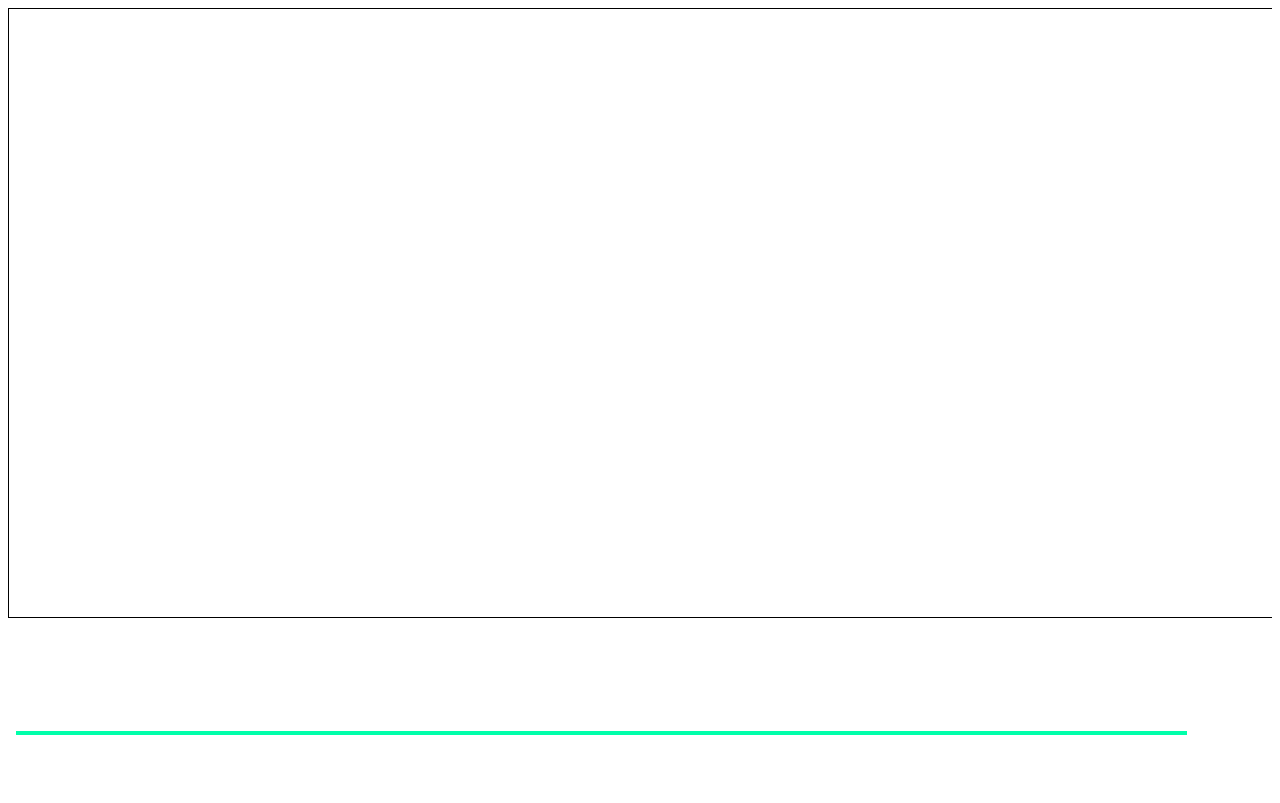
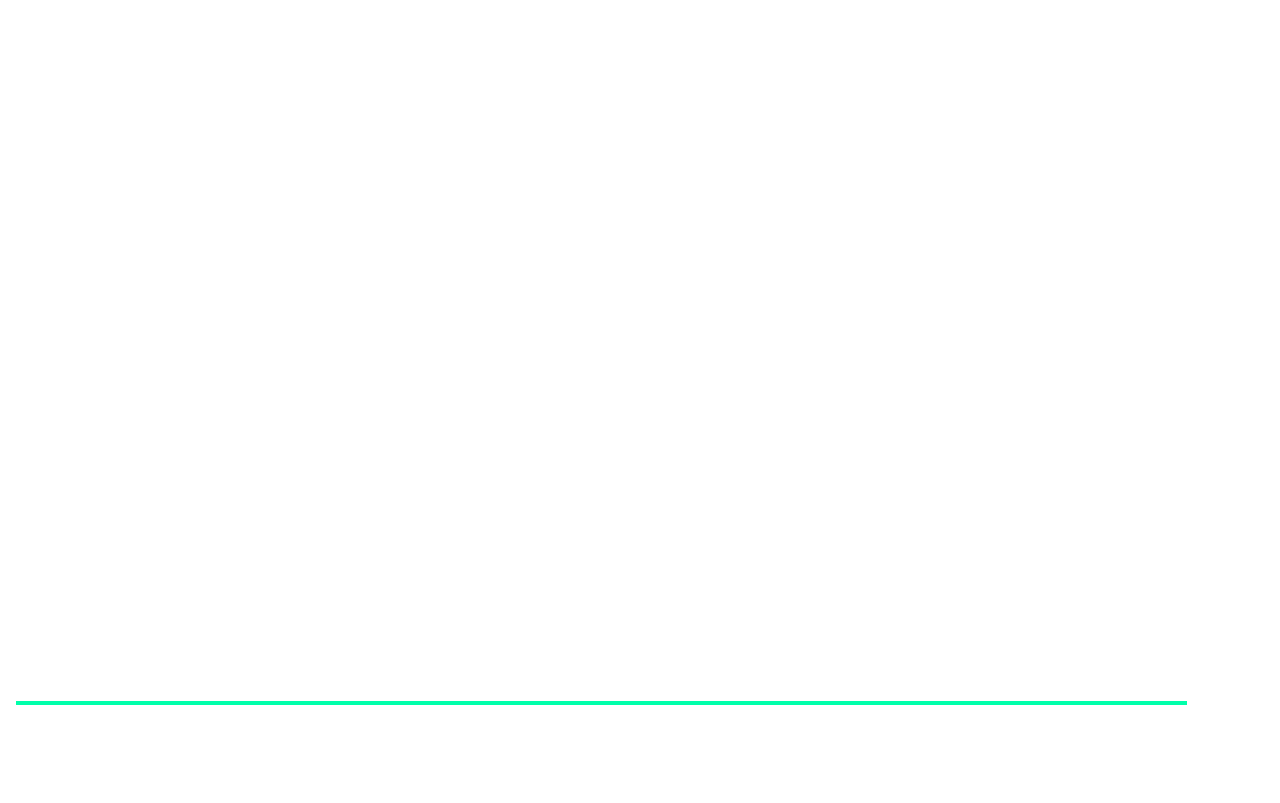
Before and after one commit to coleorloff/svrlshrtsntncs, a plain HTML site: page index.html in a window 1280 px wide. Drawn offline with Linux system fonts and the light colour scheme.

Commit message:
cleared up the double content class

```diff
--- a/index.html
+++ b/index.html
@@ -8,7 +8,7 @@
   </head>
   <body>
 
-  <div class="content">
+  <div class="area">
     <div id="the_page">
       <div id="save_here"></div>
     </div>
@@ -18,13 +18,12 @@
     <div id="input_here">
       <section class="content">
         <span class="input input--hoshi">
-          <input class="input__field input__field--hoshi" type="text" id="text_input" autofocus="autofocus"></input>
+          <input class="input__field input__field--hoshi" type="text" id="text_input" autofocus="autofocus" maxlength="140"></input>
            <label class="input__label input__label--hoshi input__label--hoshi-color-2" for="input-5"></label>
         </span>
       </section>
     </div>
-  <footer>
-
+  </footer>
 
     <script src="./js/script.js" type="text/javascript"></script>
   </body>
--- a/style/style.css
+++ b/style/style.css
@@ -1,6 +1,13 @@
 html, body{
 	height: 100%;
+	overflow: hidden;
 }
+
+p{
+	font-family: "Helvetica Neue", Helvetica, Arial, sans-serif;
+	font-weight: bold;
+}
+
 footer{
 	position:fixed;
 	left:0px;
@@ -10,7 +17,7 @@ footer{
 	/*background-color: lightgrey;*/
 }
 
-.content{
+.area{
 	padding:0;
     overflow: scroll;
     overflow-x:hidden;
@@ -24,7 +31,6 @@ footer{
     max-height: 76%;
     width: 100%;
     display: block;
-    border:solid #000 1px;
     overflow: scroll;
 }
 
@@ -50,7 +56,7 @@ footer{
 	background: #f0f0f0;
 	color: #aaa;
 	font-weight: bold;
-	font-size: 200%;
+	font-size: 150%;
 	font-family: "Helvetica Neue", Helvetica, Arial, sans-serif;
 	-webkit-appearance: none; /* for box shadows to show on iOS */
 }
```
